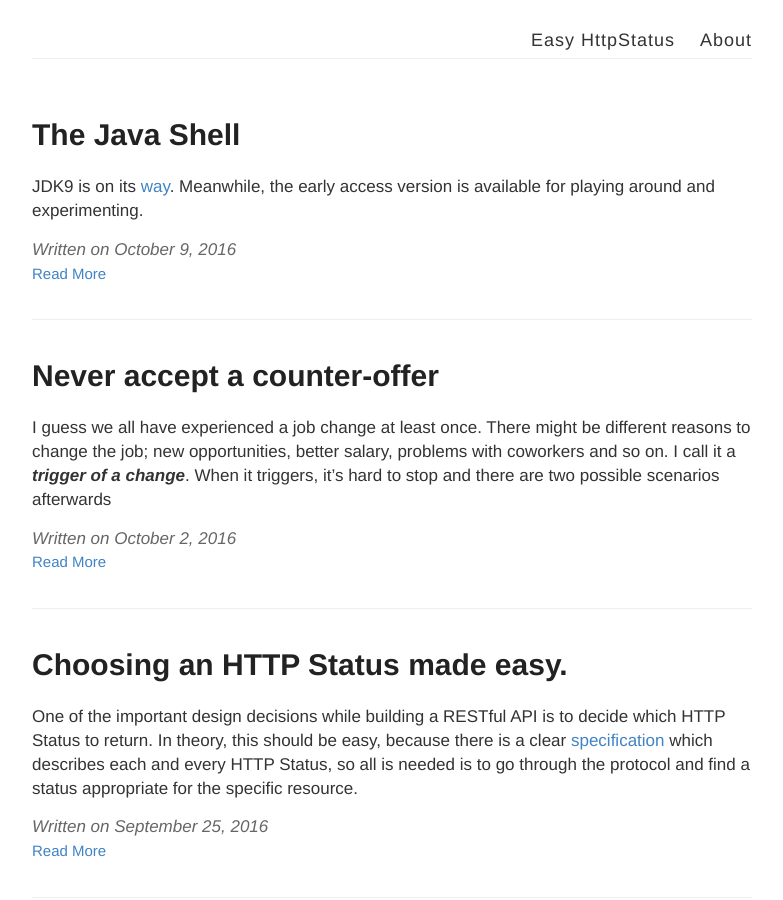
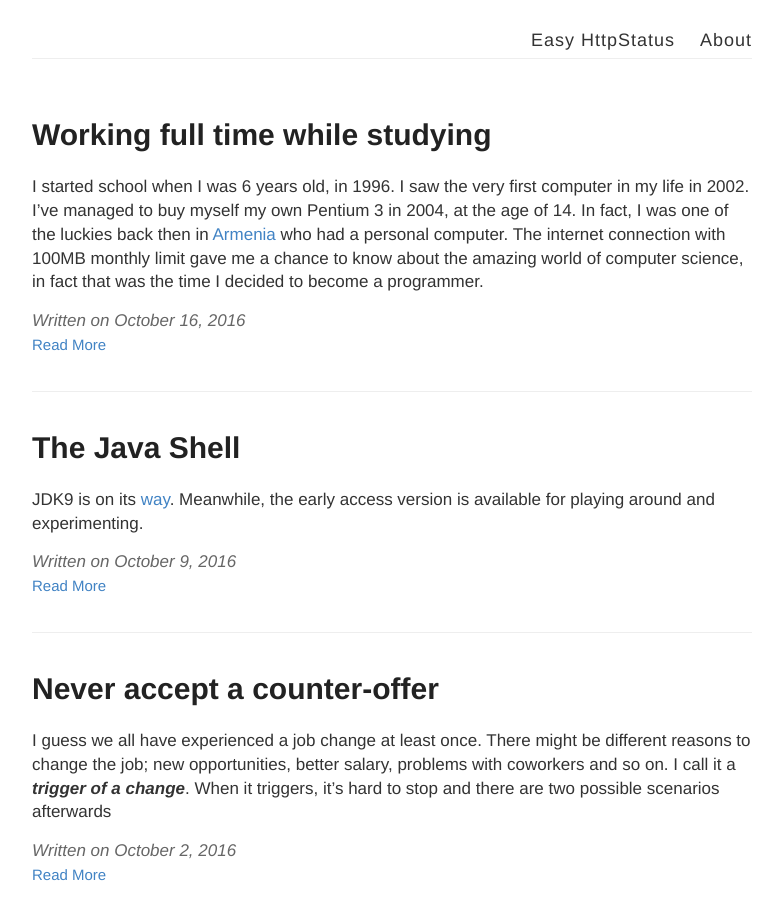
Before and after one commit to vtorosyan/vtorosyan.github.io, a Jekyll site: the page built from index.html, in a window 1280 px wide and 900 px high. Shown: the whole window, without its empty margins (248-1031 px from the left). Built offline with Jekyll 4.4.1, drawn with Linux system fonts in a browser that asks for light colours; the list of posts is cut into pages by our own code; some of the changed lines change nothing that is shown.

Commit message:
Working while studying

```diff
--- a/_config.yml
+++ b/_config.yml
@@ -76,7 +76,7 @@ kramdown:
 sass:
   style: :expanded # You might prefer to minify using :compressed
 
-paginate: 8
+paginate: 20
 paginate_path: "/page/:num"
 
 
--- /dev/null
+++ b/_posts/2016/10/2016-10-16-working-while-studying.md
@@ -0,0 +1,29 @@
+---
+layout: post
+title: Working full time while studying
+---
+
+I started school when I was 6 years old, in 1996. I saw the very first computer in my life in 2002. I’ve managed to buy myself my own Pentium 3 in 2004, at the age of 14. In fact, I was one of the luckies back then in [Armenia](https://en.wikipedia.org/wiki/Armenia){:target="_blank"} who had a personal computer. The internet connection with 100MB monthly limit gave me a chance to know about the amazing world of computer science, in fact that was the time I decided to become a programmer.
+
+In 2006 I started at the [State Engineering University of Armenia](https://en.wikipedia.org/wiki/National_Polytechnic_University_of_Armenia){:target="_blank"}, in CS department. After a year I knew how to program in Pascal (yey!) and was dreaming of solving real life problems and working on running live systems (I didn’t know Pascal was not solving any real-life problems at that time).
+
+There were companies in [Yerevan](https://en.wikipedia.org/wiki/Yerevan){:target="_blank"} who were happy to take students and I decided to try my luck. Considering the economical situation of the country (and my family), beside the fact that I would code and see my program running in working system, it was also a great chance to earn money!
+In addition, I was constantly frustrated by the quality of education at our university, and I was sure that I’d learn more if I worked.
+
+In 2008 I started as a Junior Java Developer in one of the “hip” companies in Yerevan. I was one of the students working full time while studying. I learned a lot during that period (I knew what EJB is :) ), I learned how to work. _I spent half of my university years working at an office._
+
+I was able to pass exams though (a week before an exam was enough to learn the course material quickly; not surprisingly, stuff learned in a week was easily forgotten after a week) and received a diploma telling that I’m a bachelor of CS.
+
+Now  in 2016, I’m grateful for the chances I had and used. I worked in different companies and used different programming languages, followed different workflows and met really great people. I feel lucky to be a part of community and tell that I’m a software engineer.
+
+I am one of those guys who think _**a good software engineer is the one who can solve problems and not only reuse existing solutions**_ (in this case, I am particularly about data structures and algorithms), in fact, that was the reason I wanted to study CS. The problem was, that the years passed and I got far-far away from those problems. In work, in practice my brain had rare chances to work in that direction, and as you remember I passed exams in a week - so all I’ve learned at the  university was gone.
+
+It is not the very best feeling to realize that you are a software engineer, but you hardly remember/understand what the tilde notation is. I decided that it’s not too late and started to study algorithms after my work, 2 hours daily. It is a challenge and not an easy thing to do. To gain simple concepts and understand/solve elementar problems I spend days. I was really good at math at school, even at the university. So I ask myself, **what happened?** I think, I took a **wrong path**.
+
+Learning makes us, humans, develop. It gives us a reason and motivation to work. I think though, **the best time to learn is when you have that time.** If you are a student, the time is given to you to learn. At work, we solve particular problems, most of the time we skip the foundation and narrow down the scope of a problem to solve it quickly. What is priceless is the fundamental knowledge, which we are able to gain by constant recall and repetition, which helps us whole our lives to stay in tune.
+
+So now if I were to answer the traditional _**“What would you do differently if you could change the past?”**_ question, my answer would be that _**I wouldn’t start a full time job back in 2008.**_ I would spend my university years building the foundation, acquiring necessary knowledge and persisting it.
+
+I am sure that there are a lot of people who are able to combine study and work, however my advice is still to **think twice before getting a job of while at the university,** the consequences might be unexpected and the cost to pay too high.
+
+P.S. I do think that part time jobs are worthy, given that you are able to manage time well and the job matches your vision.
```
